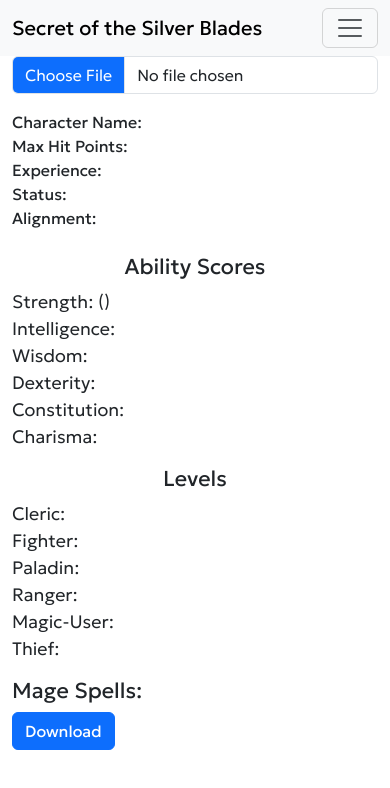
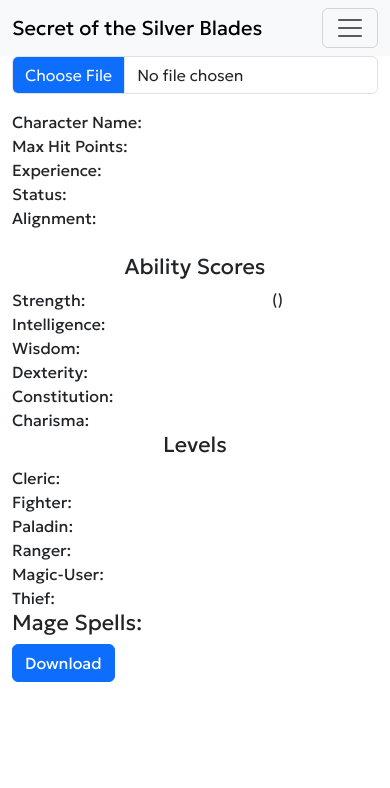
Before and after one commit to robotlions/goldboxeditor, a React (Create React App) app: page / in a window 390 px wide. Shown: the top 788 px of the page. Built offline with nearby package versions, Linux system fonts and the light colour scheme.

Commit message:
refines and adds responsiveness to abilty score and class listing modules

```diff
--- a/src/Components/CharEdit.js
+++ b/src/Components/CharEdit.js
@@ -89,7 +89,7 @@
         value={inputText}
         onChange={(e) => setInputText(e.target.value)}
         onBlur={() => submitChange()}
-        style={{ maxWidth: "10%" }}
+        style={{ maxWidth: "60%", textAlign: "center" }}
       />
     );
 
@@ -106,18 +106,15 @@
       setDataArray(tempArray);
     }
 
-
     const editDisplay = (
-
       <input
-          style={{maxWidth:"10%"}}
+        style={{ maxWidth: "60%", textAlign: "center" }}
         type="number"
         max="99"
         value={inputText}
         onChange={(e) => setInputText(e.target.value)}
-            onBlur={()=>submitChange()}
+        onBlur={() => submitChange()}
       />
-
     );
 
     return editDisplay;
@@ -135,19 +132,18 @@
       setDataArray(tempArray);
     }
 
-
     const editDisplay = (
-
       <input
         className="form-control"
         type="number"
         max="255"
         value={inputText}
         onChange={(e) => setInputText(e.target.value)}
-            onBlur={()=>{setEditing(!editing);
-              submitChange();}}
+        onBlur={() => {
+          setEditing(!editing);
+          submitChange();
+        }}
       />
-
     );
 
     return editDisplay;
@@ -167,18 +163,17 @@
       )
     );
 
-
     const editDisplay = (
-
       <input
         className="form-control"
         type="text"
         value={inputText}
         onChange={(e) => setInputText(e.target.value)}
-            onBlur={()=> {setEditing(!editing);
-              convertDecimaltoBinary();}}
+        onBlur={() => {
+          setEditing(!editing);
+          convertDecimaltoBinary();
+        }}
       />
-
     );
 
     function convertDecimaltoBinary() {
@@ -218,7 +213,7 @@
     return (
       <div className="col-6 col-md-3 spellEntry">
         <input
-        style={{marginRight: 10}}
+          style={{ marginRight: 10 }}
           className="form-check-input"
           type="checkbox"
           checked={checked}
@@ -241,7 +236,7 @@
     );
 
     return (
-      <div style={{ marginBottom: 20}} className="d-flex flex-wrap">
+      <div style={{ marginBottom: 20 }} className="d-flex flex-wrap">
         {spellDisplay}
       </div>
     );
@@ -292,7 +287,6 @@
           }}
         />
       </div>
-
       <p></p>
       <div className="row">
         <div className="col-md-3">
@@ -319,51 +313,95 @@
           ) : null}
         </div>
       </div>
-      <br/>
+      <br />
       <div className="row">
         <div className="col-md-6">
-          <h4 style={{textAlign:"center"}}>Ability Scores</h4>
-          <p>
+          <h4 style={{ textAlign: "center" }}>Ability Scores</h4>
+          <div className="row">
             {/* The commented out scores are - I think - the in-game modified score after effects */}
-            Strength: {dataArray ? <ScoreModule dataArrayIndex={16} /> : null} (
-            {dataArray ? <ScoreModule dataArrayIndex={28} /> : null}) <br />
-            {/* <p>Score: {dataArray ? <ScoreModule dataArrayIndex={17} /> : null}</p> */}
-            Intelligence:{" "}
+            <div className="col-4">Strength:</div>
+            <div className="col-4">
+              {dataArray ? <ScoreModule dataArrayIndex={16} /> : null}
+            </div>
+
+            <div className="col-4">
+              ({dataArray ? <ScoreModule dataArrayIndex={28} /> : null}) <br />
+            </div>
+          </div>
+
+          <div className="row">
+            <div className="col-4">Intelligence:</div>
+            <div className="col-4">
               {dataArray ? <ScoreModule dataArrayIndex={18} /> : null}
-            <br />
-            {/* <p>Score: {dataArray ? <ScoreModule dataArrayIndex={19} /> : null}</p> */}
-            Wisdom: {dataArray ? <ScoreModule dataArrayIndex={20} /> : null}
-            <br />
-            {/* <p>Score: {dataArray ? <ScoreModule dataArrayIndex={21} /> : null}</p> */}
-            Dexterity: {dataArray ? <ScoreModule dataArrayIndex={22} /> : null}
-            <br />
-            {/* <p>Score: {dataArray ? <ScoreModule dataArrayIndex={23} /> : null}</p> */}
-            Constitution:{" "}
+            </div>
+          </div>
+
+          <div className="row">
+            <div className="col-4">Wisdom:</div>
+            <div className="col-4">
+              {dataArray ? <ScoreModule dataArrayIndex={20} /> : null}
+            </div>
+          </div>
+
+          <div className="row">
+            <div className="col-4">Dexterity:</div>
+            <div className="col-4">
+              {dataArray ? <ScoreModule dataArrayIndex={22} /> : null}
+            </div>
+          </div>
+
+          <div className="row">
+            <div className="col-4">Constitution:</div>
+            <div className="col-4">
               {dataArray ? <ScoreModule dataArrayIndex={24} /> : null}
-            <br />
-            {/* Score: {dataArray ? <ScoreModule dataArrayIndex={25} /> : null}<br /> */}
-            Charisma: {dataArray ? <ScoreModule dataArrayIndex={26} /> : null}
-            <br />
-            {/* <p>Score: {dataArray ? <ScoreModule dataArrayIndex={27} /> : null}</p> */}
-          </p>
+            </div>
+          </div>
+
+          <div className="row">
+            <div className="col-4">Charisma:</div>
+            <div className="col-4">
+              {dataArray ? <ScoreModule dataArrayIndex={26} /> : null}
+            </div>
+          </div>
         </div>
         <div className="col-md-6">
-          <h4 style={{textAlign:"center"}}>Levels</h4>
-          <p>
-            Cleric: {dataArray ? <LevelModule dataArrayIndex={273} /> : null}
-            <br />
-            Fighter: {dataArray ? <LevelModule dataArrayIndex={275} /> : null}
-            <br />
-            Paladin: {dataArray ? <LevelModule dataArrayIndex={276} /> : null}
-            <br />
-            Ranger: {dataArray ? <LevelModule dataArrayIndex={277} /> : null}
-            <br />
-            Magic-User:{" "}
+          <h4 style={{ textAlign: "center" }}>Levels</h4>
+          <div className="row">
+            <div className="col-6">Cleric: </div>
+            <div className="col-6">
+              {dataArray ? <LevelModule dataArrayIndex={273} /> : null}
+            </div>
+          </div>
+          <div className="row">
+            <div className="col-6">Fighter: </div>
+            <div className="col-6">
+              {dataArray ? <LevelModule dataArrayIndex={275} /> : null}
+            </div>
+          </div>
+          <div className="row">
+            <div className="col-6">Paladin: </div>
+            <div className="col-6">
+              {dataArray ? <LevelModule dataArrayIndex={276} /> : null}
+            </div>
+          </div>
+          <div className="row">
+            <div className="col-6">Ranger: </div>
+            <div className="col-6">
+              {dataArray ? <LevelModule dataArrayIndex={277} /> : null}
+            </div>
+          </div>
+          <div className="row">
+            <div className="col-6">Magic-User: </div>
+            <div className="col-6">
               {dataArray ? <LevelModule dataArrayIndex={278} /> : null}
-            <br />
-            Thief: {dataArray ? <LevelModule dataArrayIndex={279} /> : null}
-            <br />
-          </p>
+            </div>
+          </div>
+          <div className="row">
+            <div className="col-6">Thief: </div>
+            <div className="col-6">
+              {dataArray ? <LevelModule dataArrayIndex={279} /> : null}
+            </div>
+          </div>
         </div>
       </div>
       <h4>Mage Spells:</h4>{" "}
```
Lines whose indentation alone changed are shown as unchanged.
